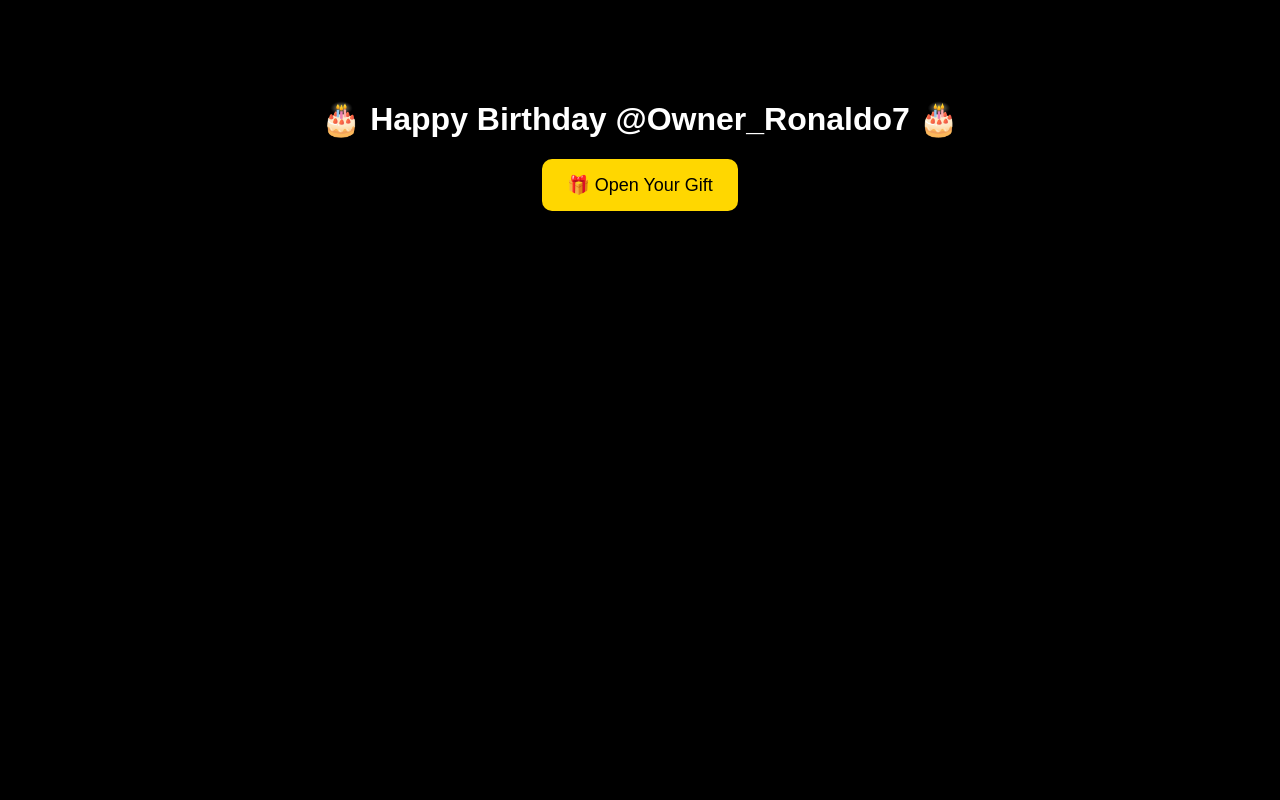
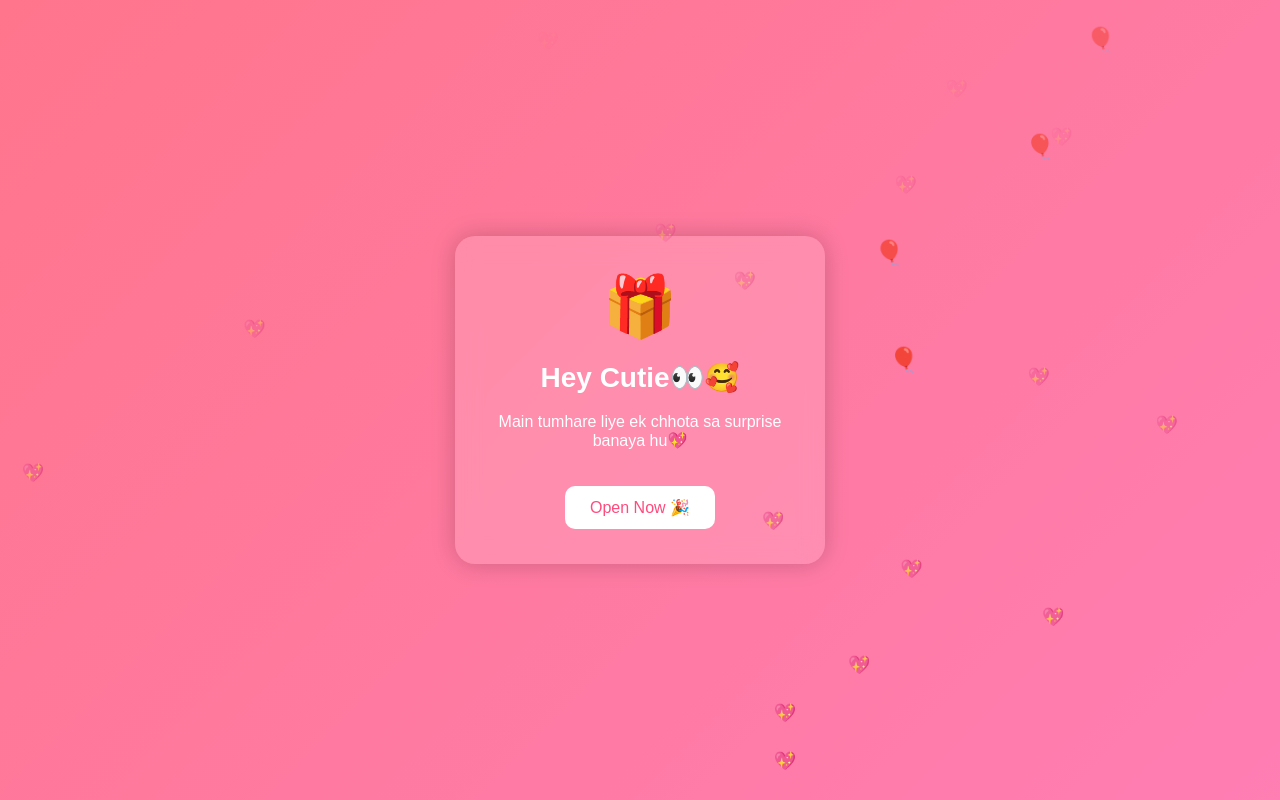
Before and after one commit to chandanmajee/Ownerronaldo, a plain HTML site: page index.html in a window 1280 px wide. Drawn offline with Linux system fonts and the light colour scheme.

Commit message:
Update index.html

```diff
--- a/index.html
+++ b/index.html
@@ -2,140 +2,160 @@
 <html lang="en">
 <head>
 <meta charset="UTF-8">
-<meta name="viewport" content="width=device-width, initial-scale=1.0">
-<title>Birthday Surprise</title>
+<title>For You 🎁</title>
 
 <style>
 body {
     margin: 0;
-    padding: 0;
-    text-align: center;
-    font-family: Arial, sans-serif;
-    background: radial-gradient(circle, #1a1a1a, #000);
+    height: 100vh;
+    background: linear-gradient(135deg, #ff758c, #ff7eb3);
+    display: flex;
+    justify-content: center;
+    align-items: center;
+    font-family: 'Poppins', sans-serif;
+    overflow: hidden;
     color: white;
-    overflow: hidden;
 }
 
-.container {
-    margin-top: 100px;
-    z-index: 2;
-    position: relative;
+/* common card */
+.card {
+    text-align: center;
+    background: rgba(255,255,255,0.15);
+    padding: 35px;
+    border-radius: 20px;
+    backdrop-filter: blur(12px);
+    box-shadow: 0 0 25px rgba(0,0,0,0.2);
+    width: 300px;
+    animation: fadeIn 2s ease;
 }
 
 h1 {
-    font-size: 32px;
+    font-size: 28px;
 }
 
+p {
+    font-size: 16px;
+}
+
+/* gift */
+.gift {
+    font-size: 60px;
+    animation: bounce 1s infinite;
+}
+
+@keyframes bounce {
+    0%,100% { transform: translateY(0); }
+    50% { transform: translateY(-10px); }
+}
+
+/* button */
 button {
-    padding: 15px 25px;
-    font-size: 18px;
+    margin-top: 20px;
+    padding: 12px 25px;
     border: none;
     border-radius: 10px;
-    background: gold;
-    color: black;
+    background: white;
+    color: #ff4b7d;
+    font-size: 16px;
     cursor: pointer;
 }
 
-#gift {
-    display: none;
-    margin-top: 30px;
-    font-size: 22px;
-    animation: fadeIn 1s ease-in-out;
+button:hover {
+    background: #ffe6ec;
 }
 
-canvas {
-    position: fixed;
-    top: 0;
-    left: 0;
-    z-index: 1;
+/* animation */
+@keyframes fadeIn {
+    from {opacity: 0; transform: translateY(30px);}
+    to {opacity: 1; transform: translateY(0);}
 }
 
-@keyframes fadeIn {
-    from {opacity: 0;}
-    to {opacity: 1;}
+/* hearts */
+.heart {
+    position: absolute;
+    bottom: -20px;
+    font-size: 18px;
+    animation: float 5s linear infinite;
+}
+
+@keyframes float {
+    0% {transform: translateY(0); opacity: 1;}
+    100% {transform: translateY(-800px); opacity: 0;}
+}
+
+/* balloons */
+.balloon {
+    position: absolute;
+    font-size: 24px;
+    animation: float 6s linear infinite;
+}
+
+/* hide section */
+.hidden {
+    display: none;
 }
 </style>
+</head>
 
-</head>
 <body>
 
-<canvas id="canvas"></canvas>
+<!-- PAGE 1 -->
+<div class="card" id="page1">
+    <div class="gift">🎁</div>
+    <h1>Hey Cutie👀🥰</h1>
+    <p>Main tumhare liye ek chhota sa surprise banaya hu💖</p>
+    <button onclick="openSurprise()">Open Now 🎉</button>
+</div>
 
-<div class="container">
-    <h1>🎂 Happy Birthday @Owner_Ronaldo7 🎂</h1>
-
-    <button onclick="startCelebration()">🎁 Open Your Gift</button>
-
-    <div id="gift">
-        <p>🔥 You are not just special... you are a LEGEND 🔥</p>
-        <p>🚀 Aaj cake, kal duniya tere naam 🚀</p>
-        <p>👑 Stay King Always 👑</p>
-    </div>
+<!-- PAGE 2 -->
+<div class="card hidden" id="page2">
+    <h1>🎉 Happy Birthday Bestie🎂🤗❤️</h1>
+    <div id="text"></div>
 </div>
 
 <script>
-const canvas = document.getElementById("canvas");
-const ctx = canvas.getContext("2d");
 
-canvas.width = window.innerWidth;
-canvas.height = window.innerHeight;
+/* button click */
+function openSurprise() {
+    document.getElementById("page1").classList.add("hidden");
+    document.getElementById("page2").classList.remove("hidden");
+    typing(); // start typing
+}
 
-let particles = [];
+/* typing effect */
+const message = "Happy Birthday Bestie🎂✨\n\nTum bhale hi online mile ho, par sach bolu… tum mere liye kaafi special ho 💖\nTumse baat karke hamesha accha feel hota hai 😊\n\nLife me jo bhi karo, hamesha khush rehna aur smile karte rehna ✨\nAur haan… aise hi contact me rehna, warna miss karunga 😄\n\nOnce again Happy Birthday 🎉💖";
 
-function createFirework(x, y) {
-    for (let i = 0; i < 100; i++) {
-        particles.push({
-            x: x,
-            y: y,
-            radius: Math.random() * 3,
-            color: "hsl(" + Math.random() * 360 + ", 100%, 50%)",
-            speedX: (Math.random() - 0.5) * 6,
-            speedY: (Math.random() - 0.5) * 6,
-            life: 100
-        });
+let i = 0;
+function typing() {
+    if (i < message.length) {
+        document.getElementById("text").innerHTML += message.charAt(i) === "\n" ? "<br>" : message.charAt(i);
+        i++;
+        setTimeout(typing, 50);
     }
 }
 
-function animate() {
-    ctx.fillStyle = "rgba(0,0,0,0.2)";
-    ctx.fillRect(0, 0, canvas.width, canvas.height);
+/* hearts */
+setInterval(() => {
+    let heart = document.createElement("div");
+    heart.className = "heart";
+    heart.innerHTML = "💖";
+    heart.style.left = Math.random() * 100 + "vw";
+    document.body.appendChild(heart);
 
-    particles.forEach((p, index) => {
-        p.x += p.speedX;
-        p.y += p.speedY;
-        p.life--;
+    setTimeout(() => heart.remove(), 5000);
+}, 300);
 
-        ctx.beginPath();
-        ctx.arc(p.x, p.y, p.radius, 0, Math.PI * 2);
-        ctx.fillStyle = p.color;
-        ctx.fill();
+/* balloons */
+setInterval(() => {
+    let b = document.createElement("div");
+    b.className = "balloon";
+    b.innerHTML = "🎈";
+    b.style.left = Math.random() * 100 + "vw";
+    document.body.appendChild(b);
 
-        if (p.life <= 0) {
-            particles.splice(index, 1);
-        }
-    });
+    setTimeout(() => b.remove(), 6000);
+}, 800);
 
-    requestAnimationFrame(animate);
-}
-
-animate();
-
-// Confetti
-function confetti() {
-    for (let i = 0; i < 50; i++) {
-        createFirework(Math.random() * canvas.width, Math.random() * canvas.height);
-    }
-}
-
-// Button click
-function startCelebration() {
-    document.getElementById("gift").style.display = "block";
-    confetti();
-
-    setInterval(() => {
-        createFirework(Math.random() * canvas.width, Math.random() * canvas.height);
-    }, 800);
-}
 </script>
 
 </body>
```
